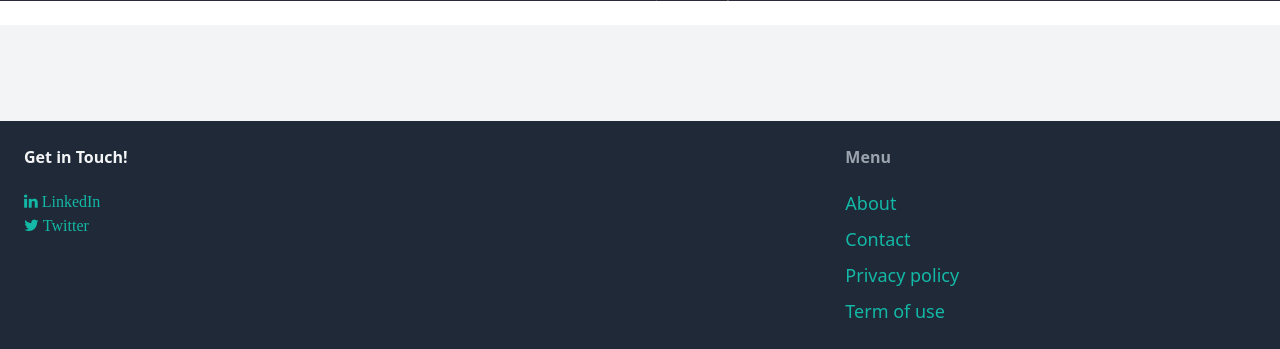
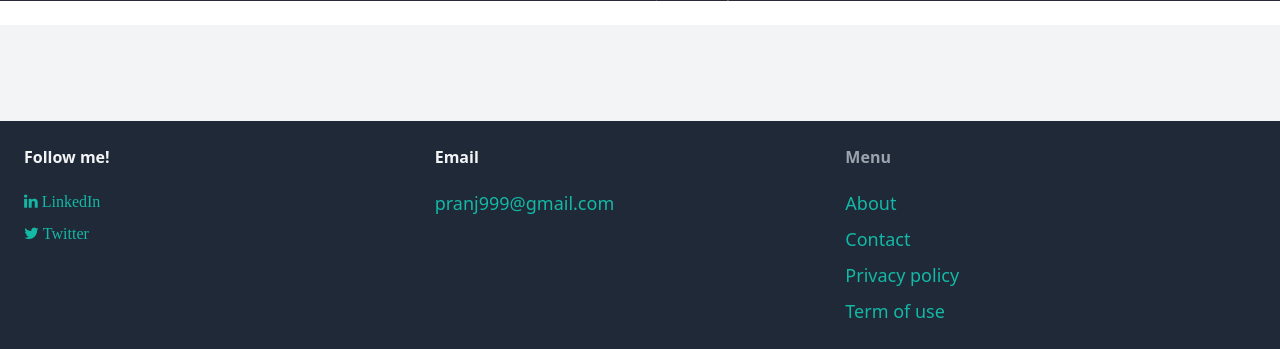
Before and after one commit to pranj999/protfolio, a Django app: page / in a window 1280 px wide. Shown: the part 799-1148 px from the top of the page. Run offline with Django 4.2, Linux system fonts and the light colour scheme; some libraries are stand-ins or nearby versions.

Commit message:
Added move to top button, updated footer and nav bar links.

```diff
--- a/portfolio/firstpage/templates/footer.html
+++ b/portfolio/firstpage/templates/footer.html
@@ -1,12 +1,19 @@
 <link rel="stylesheet" href="https://cdnjs.cloudflare.com/ajax/libs/font-awesome/4.7.0/css/font-awesome.min.css">
 
 <footer class="py-6 px-6 flex justify-between bg-gray-800">
-    <div class="w-2/3 pr-10">
-        <h3 class="mb-5 font-semibold text-gray-100">Get in Touch!</h3>
-        <a href="https://www.linkedin.com/in/pranj999/" class="text-lg text-teal-500 hover:text-teal-700 fa fa-linkedin"> LinkedIn</a><br/>
-        <a href="https://twitter.com/pranj999" class="text-lg text-teal-500 hover:text-teal-700 fa fa-twitter"> Twitter</a>
+    <div class="w-1/3 pr-10">
+        <h3 class="mb-5 font-semibold text-gray-100">Follow me!</h3>
+        <ul class="space-y-2">
+            <li><a href="https://www.linkedin.com/in/pranj999/" class="text-lg text-teal-500 hover:text-teal-700 fa fa-linkedin"> LinkedIn</a></li>
+            <li><a href="https://twitter.com/pranj999" class="text-lg text-teal-500 hover:text-teal-700 fa fa-twitter"> Twitter</a></li>
+        </ul>
     </div>
-
+    <div class="w-1/3">
+        <h3 class="mb-5 font-semibold text-gray-100">Email</h3>
+        <ul class="space-y-2">
+            <li><a href="mailto:pranj999@gmail.com" class="text-lg text-teal-500 hover:text-teal-700">pranj999@gmail.com</a></li>
+        </ul>
+    </div>
     <div class="w-1/3">
         <h3 class="mb-5 font-semibold text-gray-400">Menu</h3>
 
--- a/portfolio/firstpage/templates/navbar.html
+++ b/portfolio/firstpage/templates/navbar.html
@@ -1,4 +1,5 @@
 {% load static %}
+
   <nav id="navbar" class="navbar flex items-center justify-between px-8 py-4 z-99">
     <!-- Logo and Heading -->
     <div class="flex items-center space-x-4">
```
